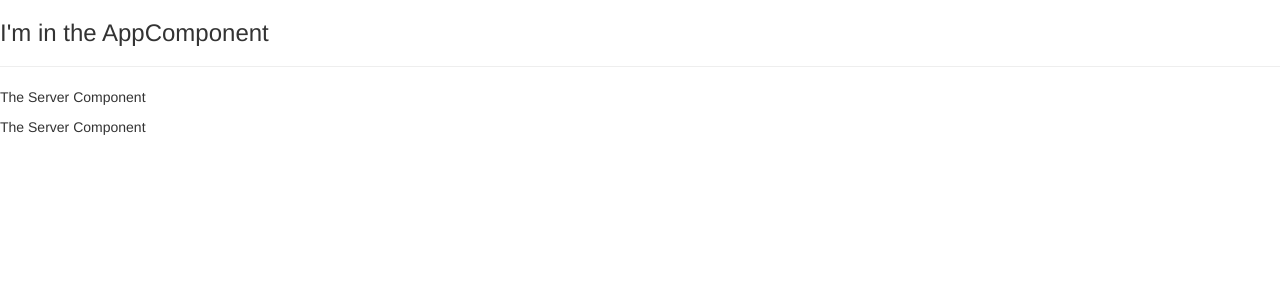
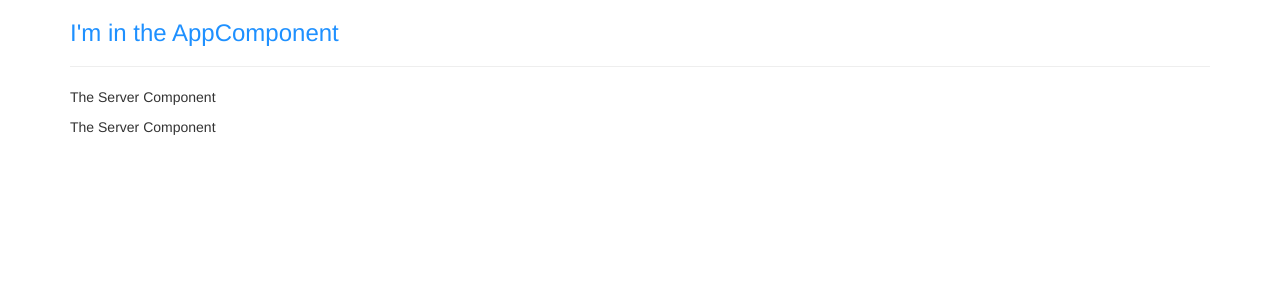
Before and after one commit to ProbablyAustinMann/first_angular_project, an Angular app in the folder my-first-app/: page / in a window 1280 px wide. Shown: the top 300 px of the page. Built offline with nearby package versions, Linux system fonts and the light colour scheme.

Commit message:
style changes

```diff
--- a/my-first-app/src/app/app.component.css
+++ b/my-first-app/src/app/app.component.css
@@ -0,0 +1,3 @@
+h3 {
+  color: darkblue
+}
--- a/my-first-app/src/app/app.component.html
+++ b/my-first-app/src/app/app.component.html
@@ -1,5 +1,9 @@
-<h3>I'm in the AppComponent</h3>
-
-<hr>
-
-<app-servers></app-servers>
+<div class="container">
+  <div class="row">
+    <div class="col-xs-12">
+      <h3>I'm in the AppComponent</h3>
+      <hr>
+      <app-servers></app-servers>
+    </div>
+  </div>
+</div>
--- a/my-first-app/src/app/app.component.ts
+++ b/my-first-app/src/app/app.component.ts
@@ -3,7 +3,11 @@ import { Component } from '@angular/core';
 @Component({
   selector: 'app-root',
   templateUrl: './app.component.html',
-  styleUrls: ['./app.component.css']
+  //styleUrls: ['./app.component.css']
+  styles: [`
+    h3 {
+      color: dodgerblue;
+    }`]
 })
 export class AppComponent {
 }
--- a/my-first-app/src/app/servers/servers.component.ts
+++ b/my-first-app/src/app/servers/servers.component.ts
@@ -2,7 +2,9 @@ import { Component, OnInit } from '@angular/core';
 
 @Component({
   selector: 'app-servers',
-  template: '<app-server></app-server><app-server></app-server>',
+  template: `
+    <app-server></app-server>
+    <app-server></app-server>`,
   styleUrls: ['./servers.component.css']
 })
 export class ServersComponent implements OnInit {
```
